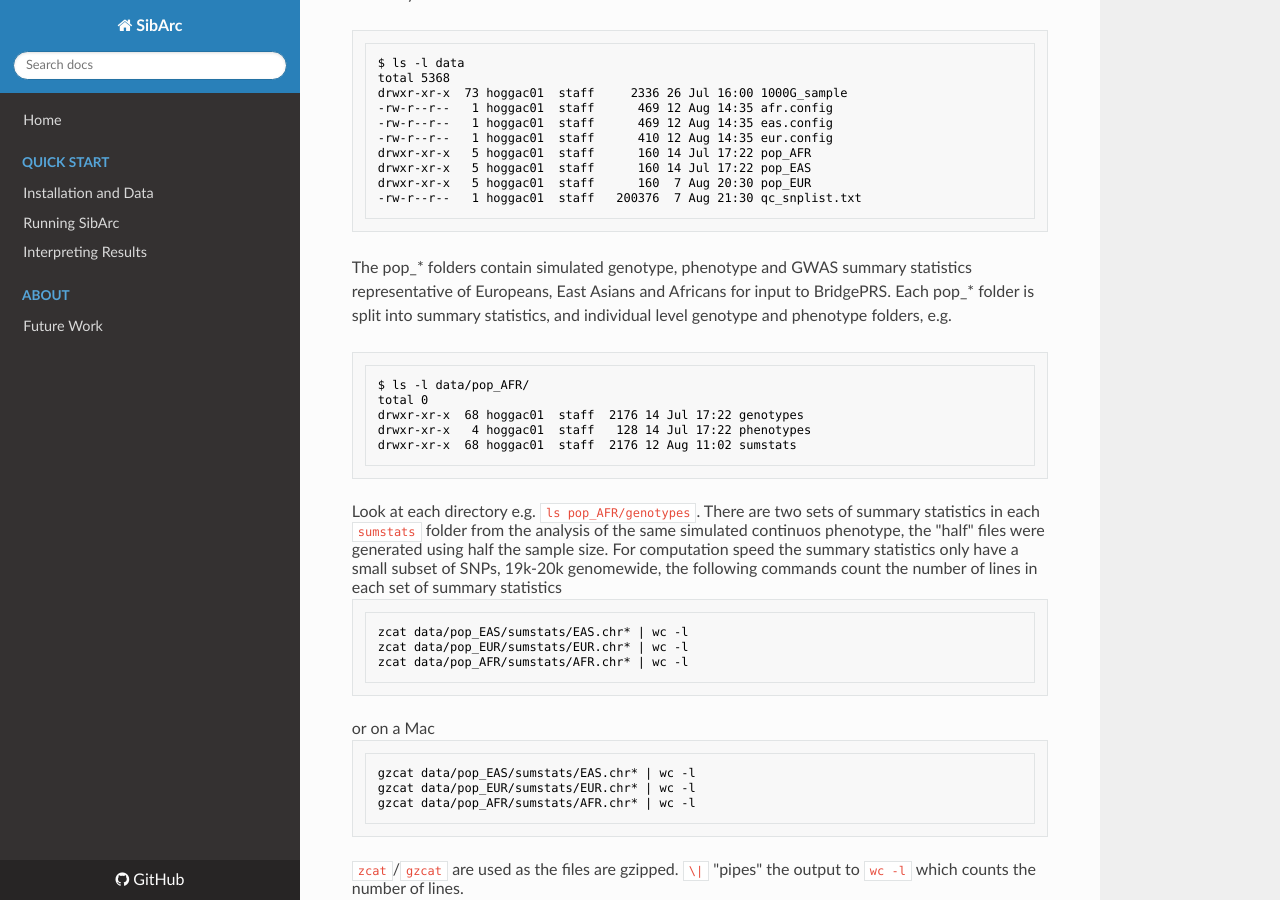
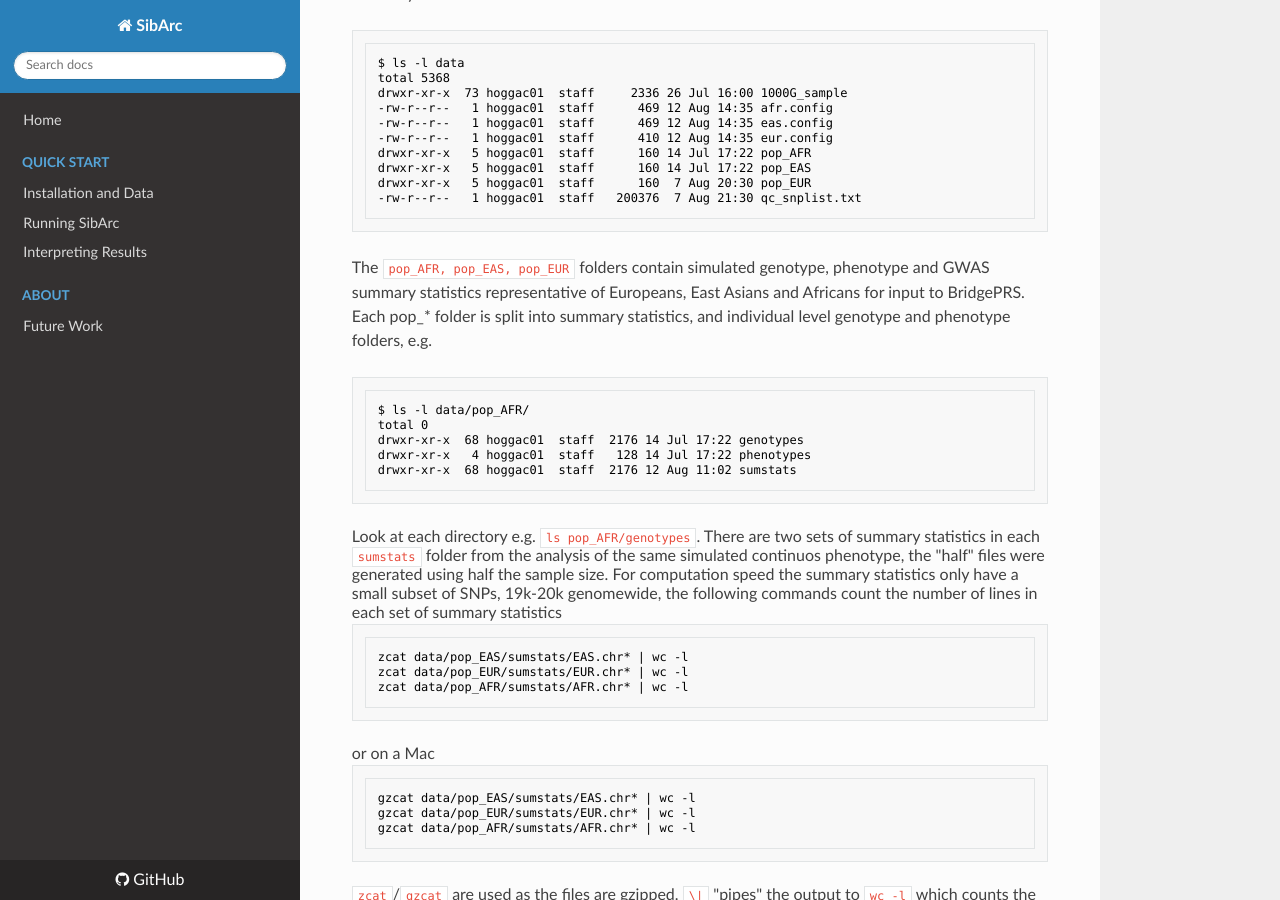
Before and after one commit to tadesouaiaia/sibArc-website, an MkDocs documentation site: the page built from docs/workshop_practical_clive.docx.md, in a window 1280 px wide and 900 px high, scrolled down 513 px. Built offline with MkDocs 1.6.1, drawn with Linux system fonts in a browser that asks for light colours; comment, search, counter and statistics services are not loaded.

Commit message:
Update workshop_practical_clive.docx.md

````diff
--- a/docs/workshop_practical_clive.docx.md
+++ b/docs/workshop_practical_clive.docx.md
@@ -27,7 +27,7 @@ drwxr-xr-x   5 hoggac01  staff      160  7 Aug 20:30 pop_EUR
 -rw-r--r--   1 hoggac01  staff   200376  7 Aug 21:30 qc_snplist.txt
 ```
 
-The pop_\* folders contain simulated genotype, phenotype and GWAS
+The `pop_AFR, pop_EAS, pop_EUR` folders contain simulated genotype, phenotype and GWAS
 summary statistics representative of
 Europeans, East Asians and Africans for input to BridgePRS. Each pop_\*
 folder is split into summary statistics, and
````
